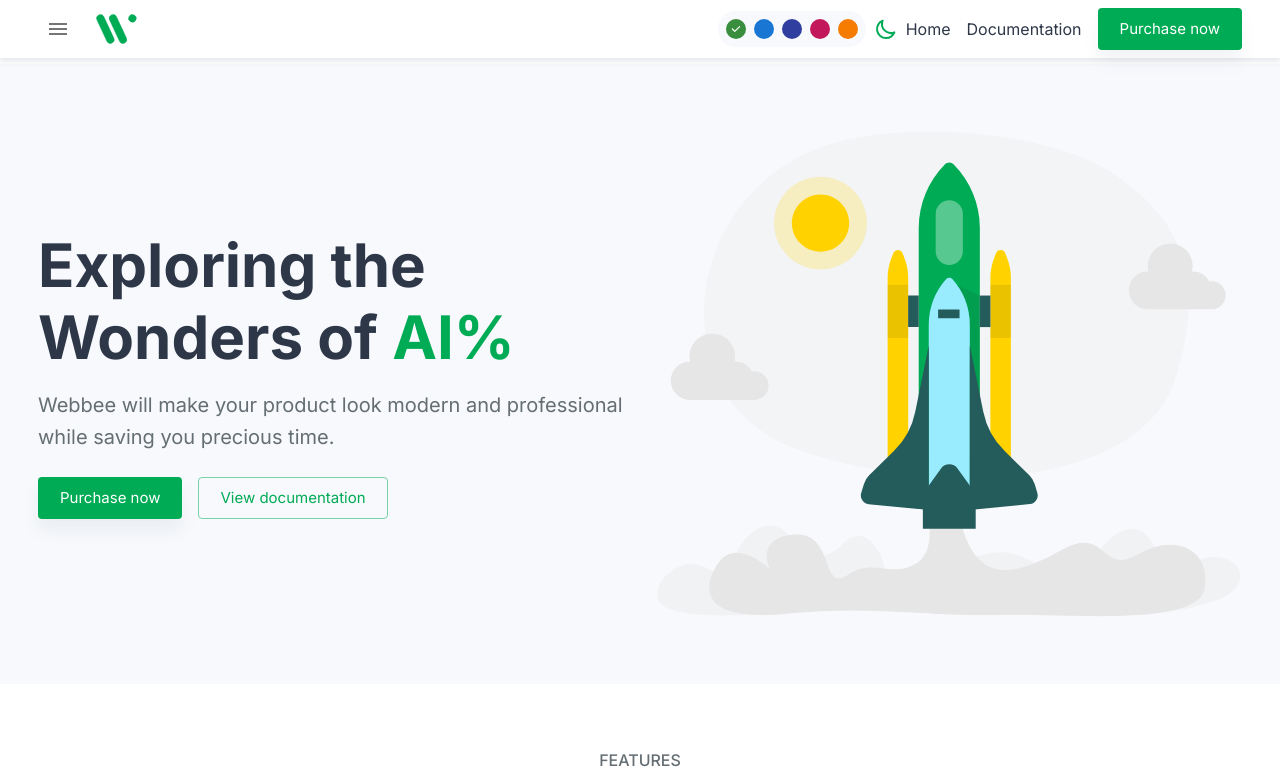
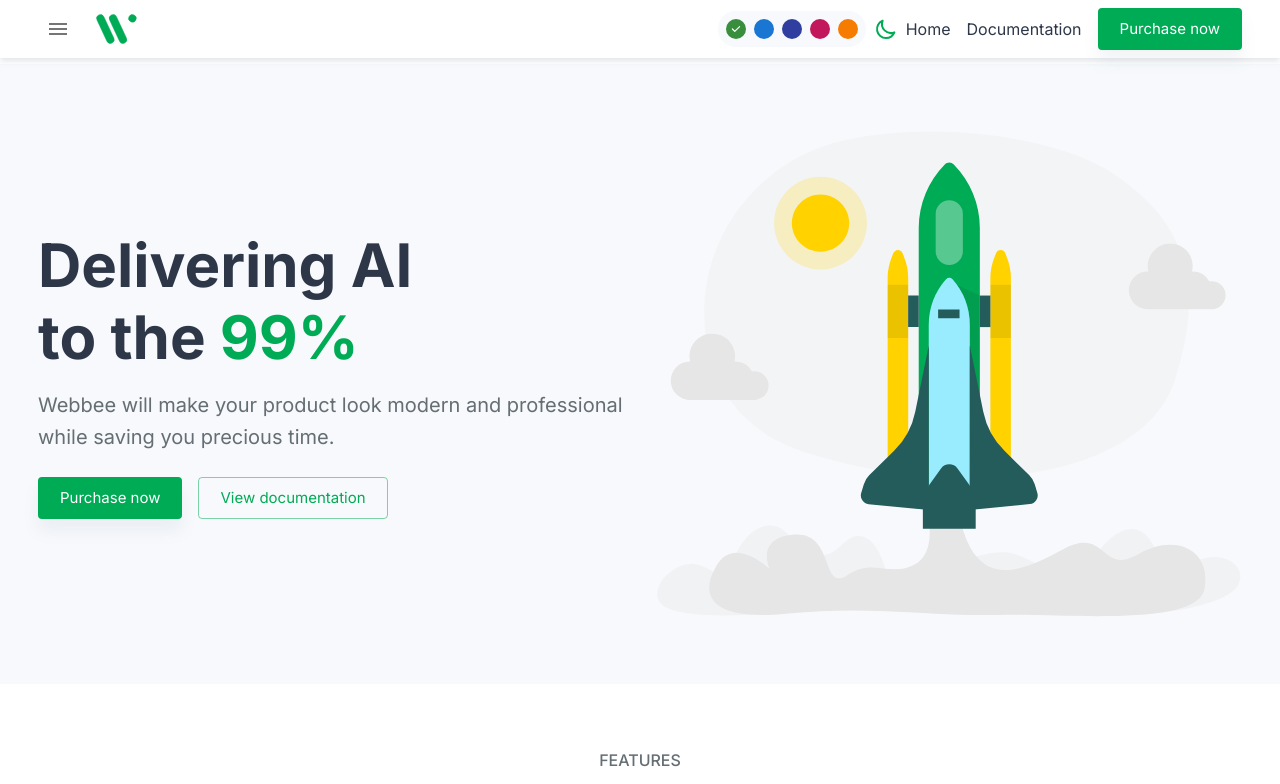
Before and after one commit to Saidiibrahim/webbee-main, a React (Create React App) app: page / in a window 1280 px wide. Shown: the top 784 px of the page. Built offline with nearby package versions, Linux system fonts and the light colour scheme.

Commit message:
Hero update again 🧑🏾‍💻

```diff
--- a/src/views/landingPages/Home/components/Hero/Hero.js
+++ b/src/views/landingPages/Home/components/Hero/Hero.js
@@ -26,15 +26,15 @@ const Hero = () => {
                 fontWeight: 700,
               }}
             >
-              Exploring the
+              Delivering AI
               <br />
-              Wonders of{' '}
+              to the{' '}
               <Typography
                 color={'primary'}
                 component={'span'}
                 variant={'inherit'}
               >
-                AI%
+                99%
               </Typography>
             </Typography>
           </Box>
```
